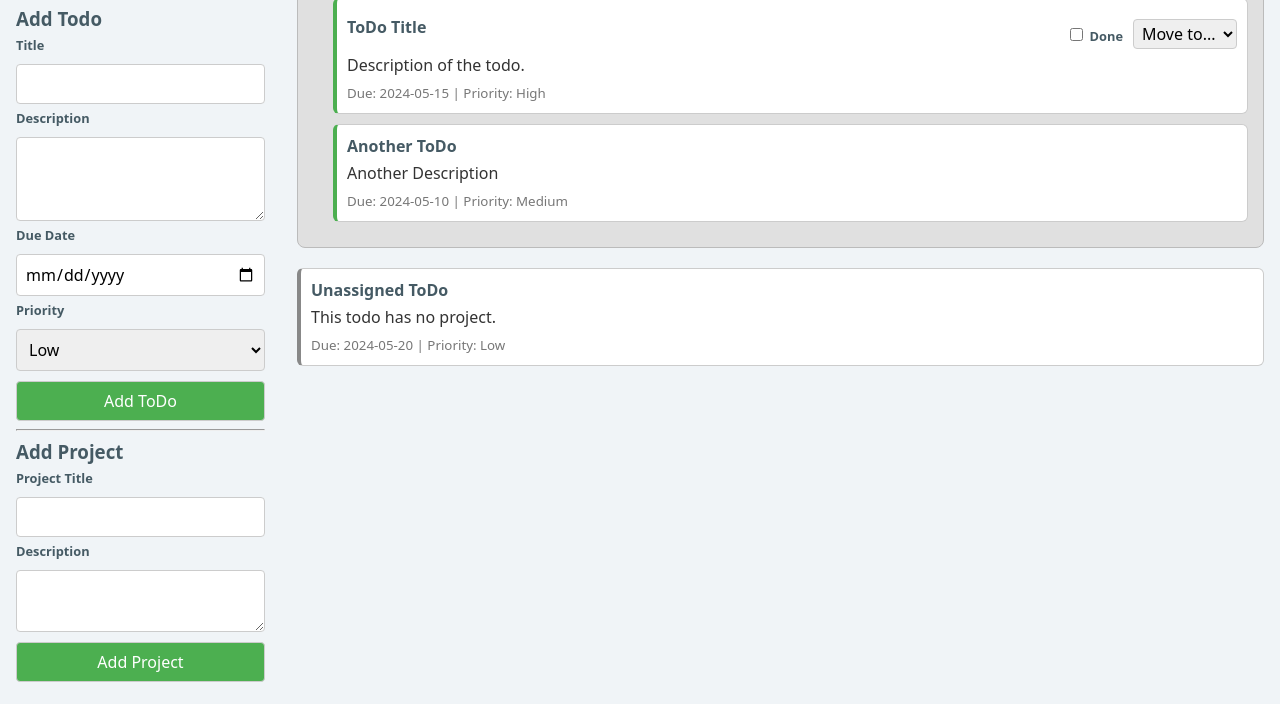
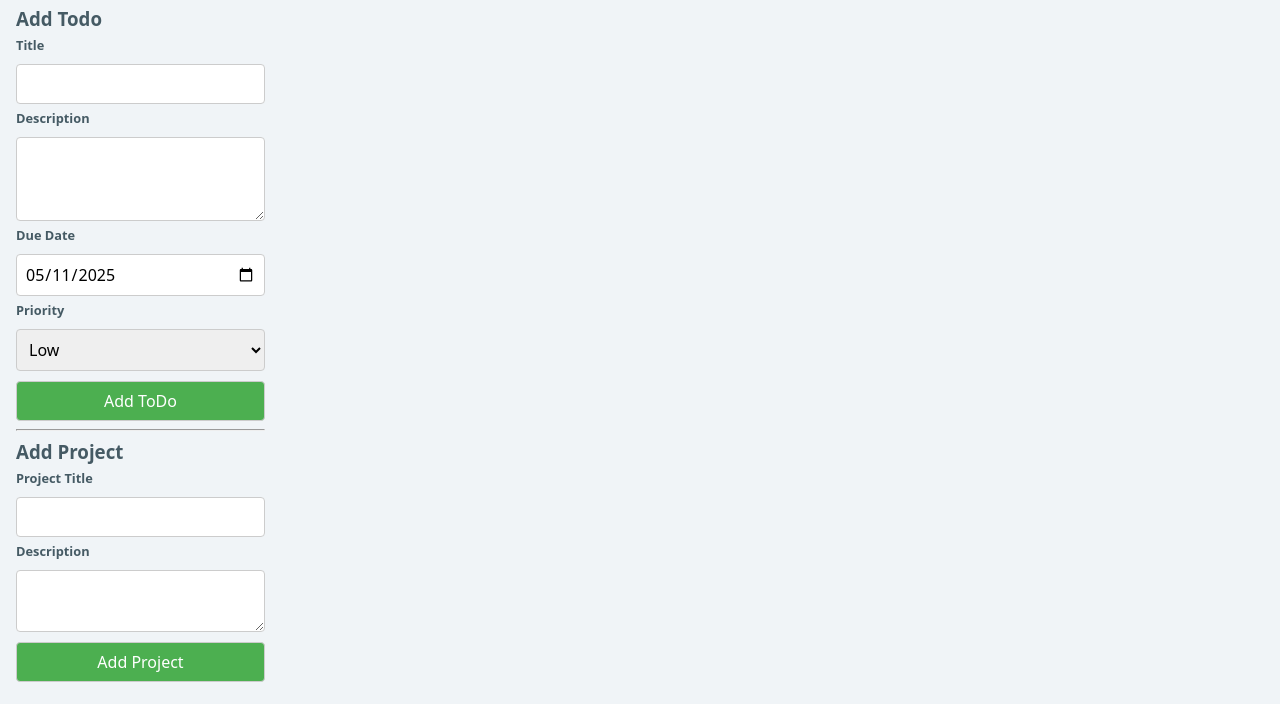
Before and after one commit to drummpy/odin-todo, a website built with webpack: page src/template.html in a window 1280 px wide. Shown: the part 96-800 px from the top of the page. Built offline with nearby package versions, Linux system fonts and the light colour scheme.

Commit message:
Refactor UI Controller integration and remove unused project display code

```diff
--- a/src/index.js
+++ b/src/index.js
@@ -1,9 +1,6 @@
 import "./styles.css";
-import { ProjectManager } from "./projectmanager";
+import { UIController } from "./uicontroller";
 
-const project = ProjectManager();
+const ui = UIController();
 
-project.createToDo("Blob", "This is a blob", "1954-02-01", "High");
-console.log(project.listAllTodo());
-project.createProject("Hi", "Description of hi");
-console.log(project.listAllProjects());
+ui.render();
--- a/src/template.html
+++ b/src/template.html
@@ -35,42 +35,7 @@
           <button type="submit" id="addProjectButton">Add Project</button>
         </form>
       </div>
-      <div class="content">
-        <div class="project-card">
-          <h3>Project Title</h3>
-          <p>Project description goes here...</p>
-          <div class="todo-list">
-            <div class="todo-card">
-              <div class="todo-header">
-                <h4>ToDo Title</h4>
-                <div class="todo-actions">
-                  <label>
-                    <input type="checkbox" />
-                    Done
-                  </label>
-                  <select>
-                    <option value="">Move to...</option>
-                    <option value="1">Project A</option>
-                    <option value="2">Project B</option>
-                  </select>
-                </div>
-              </div>
-              <p>Description of the todo.</p>
-              <small>Due: 2024-05-15 | Priority: High</small>
-            </div>
-            <div class="todo-card">
-              <h4>Another ToDo</h4>
-              <p>Another Description</p>
-              <small>Due: 2024-05-10 | Priority: Medium</small>
-            </div>
-          </div>
-        </div>
-        <div class="todo-card unassigned">
-          <h4>Unassigned ToDo</h4>
-          <p>This todo has no project.</p>
-          <small>Due: 2024-05-20 | Priority: Low</small>
-        </div>
-      </div>
+      <div class="content"></div>
     </div>
   </body>
 </html>
```
